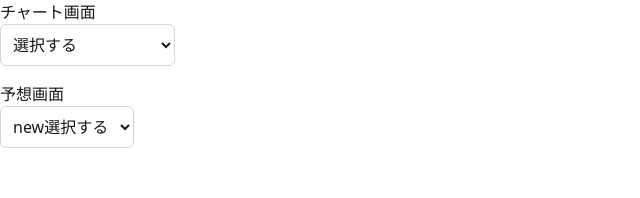
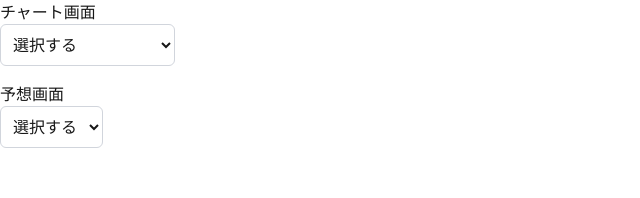
Before and after one commit to koya1616/invest, a Next.js app: page / in a window 1280 px wide. Shown: the top 198 px of the page, without its empty margins (0-640 px from the left). Built offline with nearby package versions, Linux system fonts and the light colour scheme.

Commit message:
Replace SelectNewInterval with SelectInterval component for consistency and add SelectInterval component for interval selection

```diff
--- a/src/app/page.tsx
+++ b/src/app/page.tsx
@@ -1,5 +1,5 @@
 import SelectCode from "@/components/SelectCode";
-import SelectNewInterval from "@/components/SelectNewInterval";
+import SelectInterval from "@/components/SelectInterval";
 
 export default function Page() {
   return (
@@ -7,7 +7,7 @@ export default function Page() {
       <p>チャート画面</p>
       <SelectCode code="" />
       <p>予想画面</p>
-      <SelectNewInterval interval="" />
+      <SelectInterval interval="" />
     </>
   );
 }
--- a/src/app/prediction/[interval]/page.tsx
+++ b/src/app/prediction/[interval]/page.tsx
@@ -1,7 +1,7 @@
 import Loading from "@/components/Loading";
 import Prediction from "@/components/Prediction";
 import ReloadButton from "@/components/ReloadButton";
-import SelectNewInterval from "@/components/SelectNewInterval";
+import SelectInterval from "@/components/SelectInterval";
 import ToHomeButton from "@/components/ToHomeButton";
 import { CODE } from "@/const/code";
 import { Suspense } from "react";
@@ -15,7 +15,7 @@ export default async function Page({
   return (
     <>
       <ToHomeButton />
-      <SelectNewInterval interval={p.interval} />
+      <SelectInterval interval={p.interval} />
       <ReloadButton />
       <div className="flex gap-2 flex-wrap justify-around">
         {CODE.map((item) => (
--- a/src/app/timeseries/[code]/[interval]/page.tsx
+++ b/src/app/timeseries/[code]/[interval]/page.tsx
@@ -1,7 +1,7 @@
 import Loading from "@/components/Loading";
 import ReloadButton from "@/components/ReloadButton";
 import SelectCode from "@/components/SelectCode";
-import SelectNewInterval from "@/components/SelectNewInterval";
+import SelectInterval from "@/components/SelectInterval";
 import Timeseries from "@/components/Timeseries";
 import ToHomeButton from "@/components/ToHomeButton";
 import { Suspense } from "react";
@@ -16,7 +16,7 @@ export default async function Page({
     <>
       <ToHomeButton />
       <SelectCode code={p.code} />
-      <SelectNewInterval code={p.code} interval={p.interval} />
+      <SelectInterval code={p.code} interval={p.interval} />
       <ReloadButton />
       <Suspense fallback={<Loading />}>
         <Timeseries code={p.code} interval={p.interval} />
--- a/src/components/SelectNewInterval.tsx
+++ b/src/components/SelectInterval.tsx
@@ -2,7 +2,7 @@
 
 import { useRouter } from "next/navigation";
 
-const SelectNewInterval = ({ code, interval }: { code?: string; interval: string }) => {
+const SelectInterval = ({ code, interval }: { code?: string; interval: string }) => {
   const router = useRouter();
 
   return (
@@ -11,7 +11,7 @@ const SelectNewInterval = ({ code, interval }: { code?: string; interval: string
       onChange={(e) => router.push(code ? `/timeseries/${code}/${e.target.value}` : `/prediction/${e.target.value}`)}
       className="p-2 mb-4 border border-gray-300 rounded-md cursor-pointer"
     >
-      <option value="">new選択する</option>
+      <option value="">選択する</option>
       <option value="1">1分足</option>
       <option value="5">5分足</option>
       <option value="d">日足</option>
@@ -21,4 +21,4 @@ const SelectNewInterval = ({ code, interval }: { code?: string; interval: string
   );
 };
 
-export default SelectNewInterval;
+export default SelectInterval;
```
